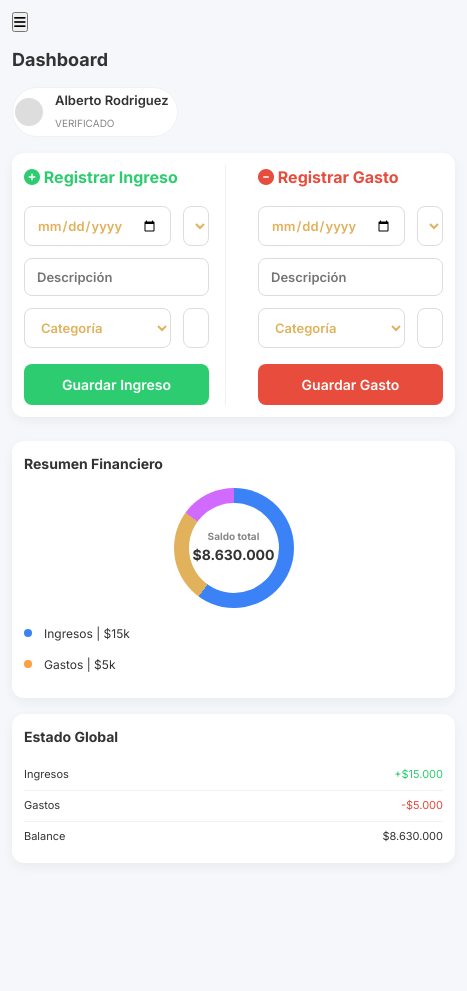
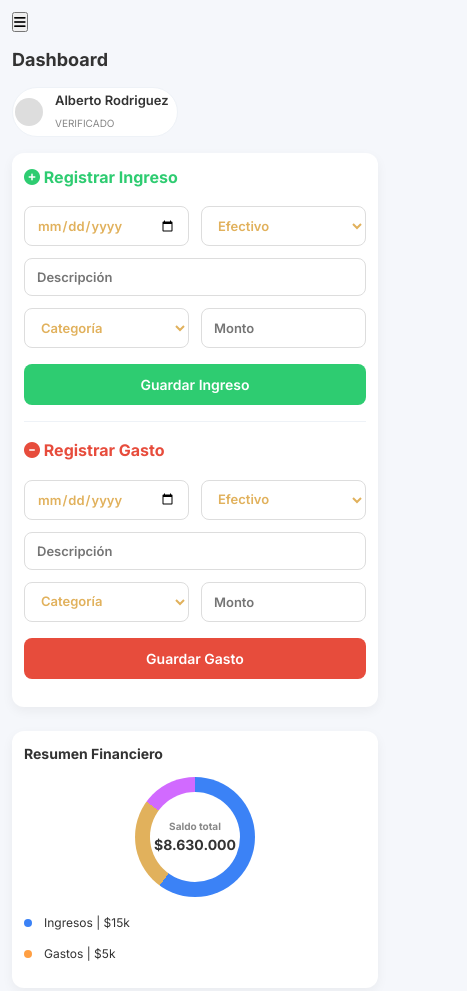
Before and after one commit to luisda-29/sistema-de-gesti-n-de-finanzas-personales, a plain HTML site: page index.html in a window 390 px wide. Shown: the top 991 px of the page, 467 px wide, since content can reach past the window. Before the commit the page ends 875 px from the top, so only its background shows below. Drawn offline with Linux system fonts and the light colour scheme; a script that the page names is missing.

Commit message:
feat: responsive - registro de ingresos y gastos en columna para versión móvil

```diff
--- a/css/responsive.css
+++ b/css/responsive.css
@@ -58,6 +58,23 @@
     .header-actions {
         width: 100%;
         justify-content: space-between;
+    }
+
+    /* Sección de Registro de Ingresos y Gastos en Columna */
+    #view-dashboard > .card:first-child > div {
+        grid-template-columns: 1fr !important;
+        gap: 16px !important;
+    }
+
+    #view-dashboard > .card:first-child > div > div {
+        border-right: none !important;
+        padding-right: 0 !important;
+        border-bottom: 1px solid var(--border-color);
+        padding-bottom: 16px;
+    }
+
+    #view-dashboard > .card:first-child > div > div:last-child {
+        border-bottom: none;
     }
 
     .grid-dashboard {
```
